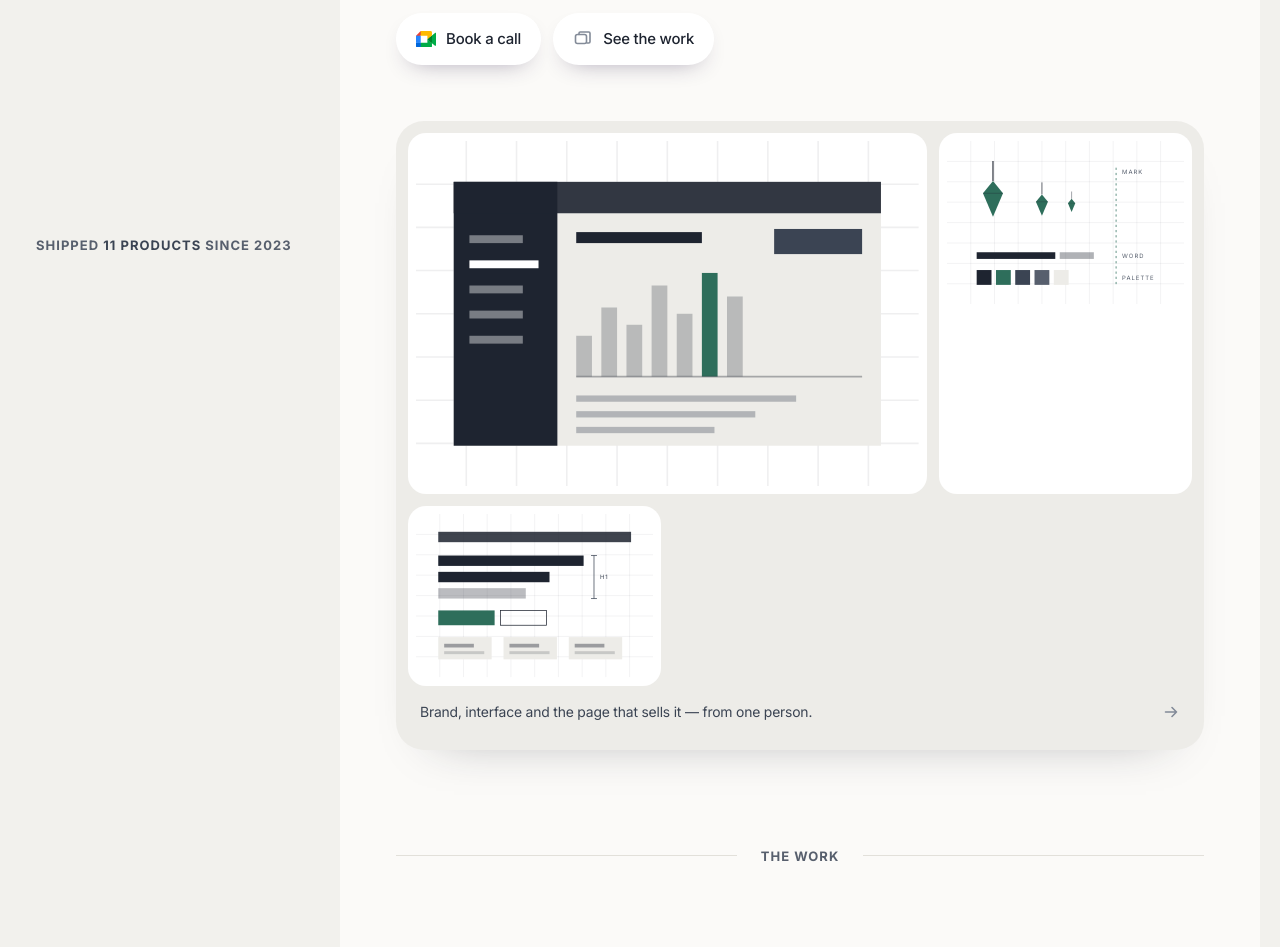
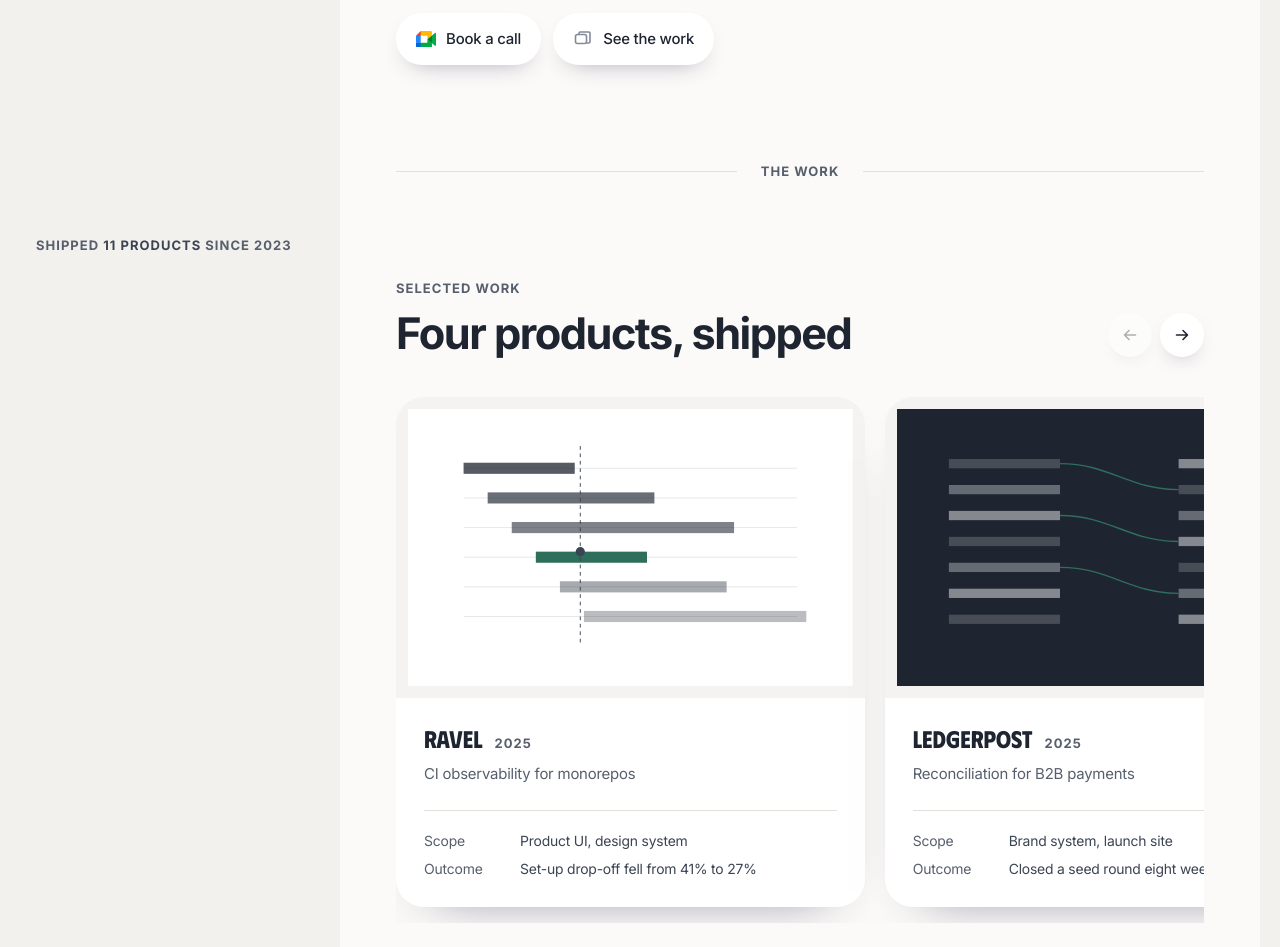
Before and after one commit to martiniscoding/orvinex-studios, a Next.js app: page / in a window 1280 px wide. Shown: the part 520-1467 px from the top of the page. Built offline with nearby package versions, Linux system fonts and the light colour scheme.

Commit message:
Remove the artwork block below the hero copy
The hero now ends on the two buttons and goes straight into the work
section. Its motion start state and the two imports it was the only user
of go with it.

Co-Authored-By: Claude Opus 5 <noreply@anthropic.com>

```diff
--- a/src/app/globals.css
+++ b/src/app/globals.css
@@ -151,8 +151,7 @@ body {
 [data-motion] [data-hero-eyebrow],
 [data-motion] [data-hero-head],
 [data-motion] [data-hero-sub],
-[data-motion] [data-hero-cta],
-[data-motion] [data-hero-card] {
+[data-motion] [data-hero-cta] {
   animation: rise-in 0.85s var(--ease-out-soft) both;
 }
 
@@ -165,10 +164,6 @@ body {
 [data-motion] [data-hero-cta] {
   animation-delay: 0.3s;
 }
-[data-motion] [data-hero-card] {
-  animation-delay: 0.4s;
-}
-
 [data-motion] [data-cap] {
   opacity: 0;
 }
--- a/src/components/sections/Hero.tsx
+++ b/src/components/sections/Hero.tsx
@@ -1,7 +1,6 @@
 import { hero } from "@/content/site";
 import { Pill } from "@/components/ui/Bits";
-import { ArrowIcon, CallIcon, WorkIcon } from "@/components/Icons";
-import { frameArt } from "@/components/art/Frames";
+import { CallIcon, WorkIcon } from "@/components/Icons";
 
 const headlineTone: Record<string, string> = {
   ink: "text-ink",
@@ -43,29 +42,6 @@ export default function Hero() {
         </Pill>
       </div>
 
-      {/* Where kree8 runs a showreel, there is no video here — so the feature
-          block is the studio's own work, not a poster frame for nothing. */}
-      <div
-        data-hero-card
-        className="mt-14 overflow-hidden rounded-[var(--radius-panel)] bg-hush p-3 shadow-[0_24px_50px_-40px_rgba(30,36,48,0.4)]"
-      >
-        <div className="grid gap-3 sm:grid-cols-3">
-          {["ui", "brand", "site"].map((id, i) => (
-            <div
-              key={id}
-              className={`overflow-hidden rounded-[18px] bg-card p-2 ${i === 0 ? "sm:col-span-2" : ""}`}
-            >
-              {frameArt[id]}
-            </div>
-          ))}
-        </div>
-        <p className="flex items-center justify-between px-3 py-4 text-sm text-ink-2">
-          Brand, interface and the page that sells it — from one person.
-          <span className="text-faint">
-            <ArrowIcon />
-          </span>
-        </p>
-      </div>
     </section>
   );
 }
```
